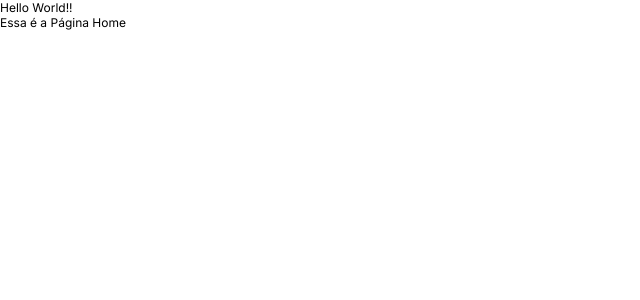
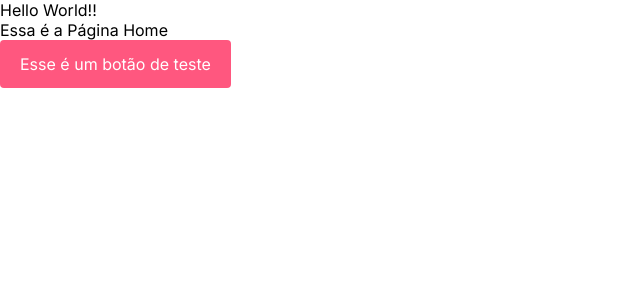
Before and after one commit to Kenzie-Academy-Brasil-Developers/react-entrega-s2-kenzie-hub-nehamamandelbaum, a React (Create React App) app in the folder kenzie-hub/: page / in a window 1280 px wide. Shown: the top 300 px of the page, without its empty margins (0-640 px from the left). Built offline with nearby package versions, Linux system fonts and the light colour scheme.

Commit message:
feature: button component created and styled

```diff
--- a/kenzie-hub/src/App.jsx
+++ b/kenzie-hub/src/App.jsx
@@ -1,5 +1,5 @@
 import Routes from "./routes";
-import GlobalStyle from "./styles/global";
+import { GlobalStyle } from "./styles/global";
 
 function App() {
   return (
--- /dev/null
+++ b/kenzie-hub/src/components/Button/index.jsx
@@ -0,0 +1,21 @@
+import { colorPrimaryFocus } from "../../styles/global";
+import { Container } from "./styles";
+
+const Button = ({
+  children,
+  backgroundColor = "#ff577f",
+  small = false,
+  hoverColor = colorPrimaryFocus,
+}) => {
+  return (
+    <Container
+      backgroundColor={backgroundColor}
+      small={small}
+      hoverColor={hoverColor}
+    >
+      {children}
+    </Container>
+  );
+};
+
+export default Button;
--- /dev/null
+++ b/kenzie-hub/src/components/Button/styles.js
@@ -0,0 +1,15 @@
+import styled from "styled-components";
+
+export const Container = styled.button`
+  background: ${(props) => props.backgroundColor};
+  color: white;
+  height: ${(props) => (props.small ? "32px" : "48px")};
+  border-radius: var(--radius-inputs-buttons-cards);
+  border: none;
+  padding: 0px 20px;
+  transition: 0.3s;
+
+  :hover {
+    background-color: ${(props) => props.hoverColor};
+  }
+`;
--- a/kenzie-hub/src/pages/Home/index.jsx
+++ b/kenzie-hub/src/pages/Home/index.jsx
@@ -1,8 +1,11 @@
+import Button from "../../components/Button";
+
 const Home = () => {
   return (
     <>
       <div> Hello World!! </div>
       <div>Essa é a Página Home</div>
+      <Button>Esse é um botão de teste</Button>
     </>
   );
 };
--- a/kenzie-hub/src/styles/global.js
+++ b/kenzie-hub/src/styles/global.js
@@ -1,5 +1,5 @@
 import { createGlobalStyle } from "styled-components";
-const GlobalStyle = createGlobalStyle`
+export const GlobalStyle = createGlobalStyle`
 
 *{
     margin: 0;
@@ -11,7 +11,7 @@ const GlobalStyle = createGlobalStyle`
 
 body , input, button {
    font-family: 'Inter', sans-serif;
-   font-size: 0.75rem;
+   font-size: 1rem;
 }
 
 button{
@@ -47,4 +47,13 @@ text-decoration: none;
 }
 `;
 
-export default GlobalStyle;
+export const colorPrimary = "#ff577f";
+export const colorPrimaryFocus = "#ff427f";
+export const colorPrimaryNegative = "#59323f";
+export const grey4 = "#121214";
+export const grey3 = "#212529";
+export const grey2 = "#343b41";
+export const grey1 = "#868e96";
+export const grey0 = "#f8f9fa";
+export const success = "#3fe864";
+export const negative = "#e83f5b";
```
